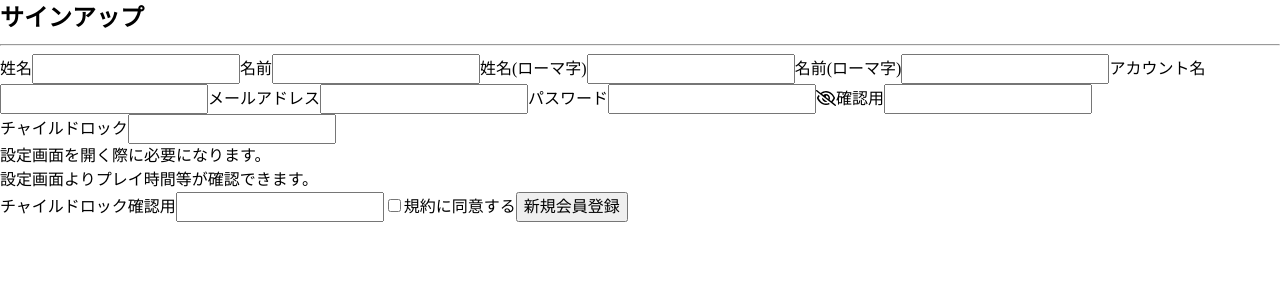
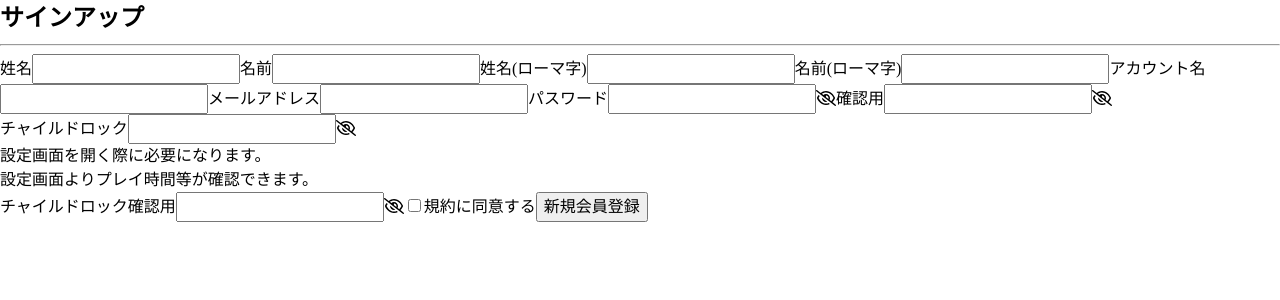
Before and after one commit to ishida-0622/u22-2023, a Next.js app in the folder frontend/: page /signup in a window 1280 px wide. Shown: the top 300 px of the page. Built offline with nearby package versions, Linux system fonts and the light colour scheme.

Commit message:
feat:目を変更

```diff
--- a/frontend/src/components/pages/signup/index.tsx
+++ b/frontend/src/components/pages/signup/index.tsx
@@ -209,9 +209,9 @@ export const Signup = () => {
             />
             <span onClick={() => setIsHidden((v) => !v)} role="presentation">
               {isHidden ? (
-                <i className="fas fa-eye-slash" />
+                <FontAwesomeIcon icon={faEyeSlash} />
               ) : (
-                <i className="fas fa-eye" />
+                <FontAwesomeIcon icon={faEye} />
               )}
             </span>
           </label>
@@ -234,9 +234,9 @@ export const Signup = () => {
             />
             <span onClick={() => setIsHidden((v) => !v)} role="presentation">
               {isHidden ? (
-                <i className="fas fa-eye-slash" />
+                <FontAwesomeIcon icon={faEyeSlash} />
               ) : (
-                <i className="fas fa-eye" />
+                <FontAwesomeIcon icon={faEye} />
               )}
             </span>
             <p>設定画面を開く際に必要になります。</p>
@@ -260,9 +260,9 @@ export const Signup = () => {
             />
             <span onClick={() => setIsHidden((v) => !v)} role="presentation">
               {isHidden ? (
-                <i className="fas fa-eye-slash" />
+                <FontAwesomeIcon icon={faEyeSlash} />
               ) : (
-                <i className="fas fa-eye" />
+                <FontAwesomeIcon icon={faEye} />
               )}
             </span>
           </label>
```
